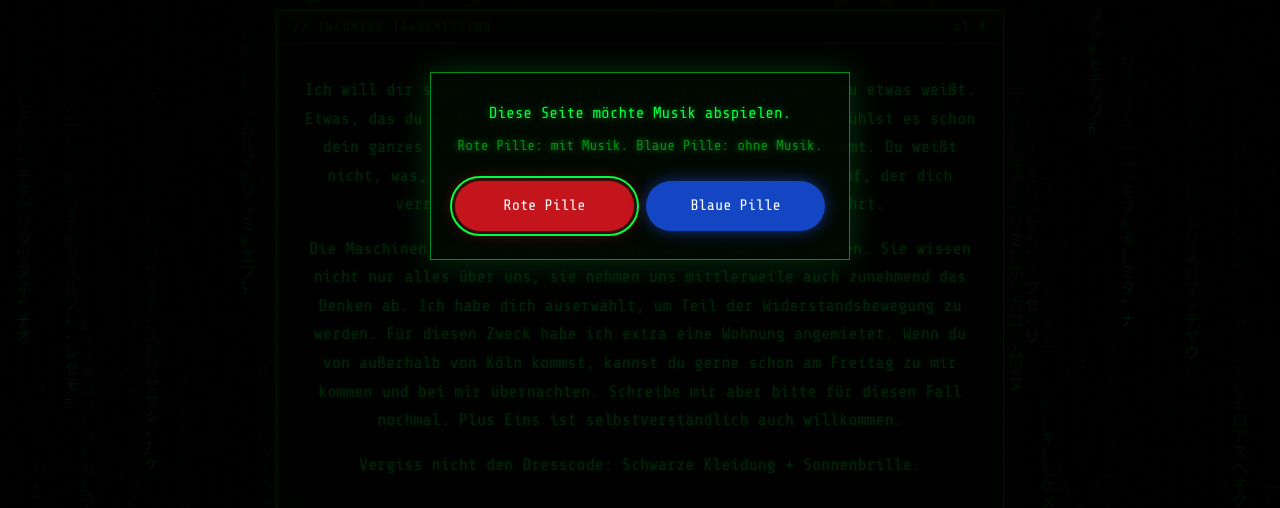
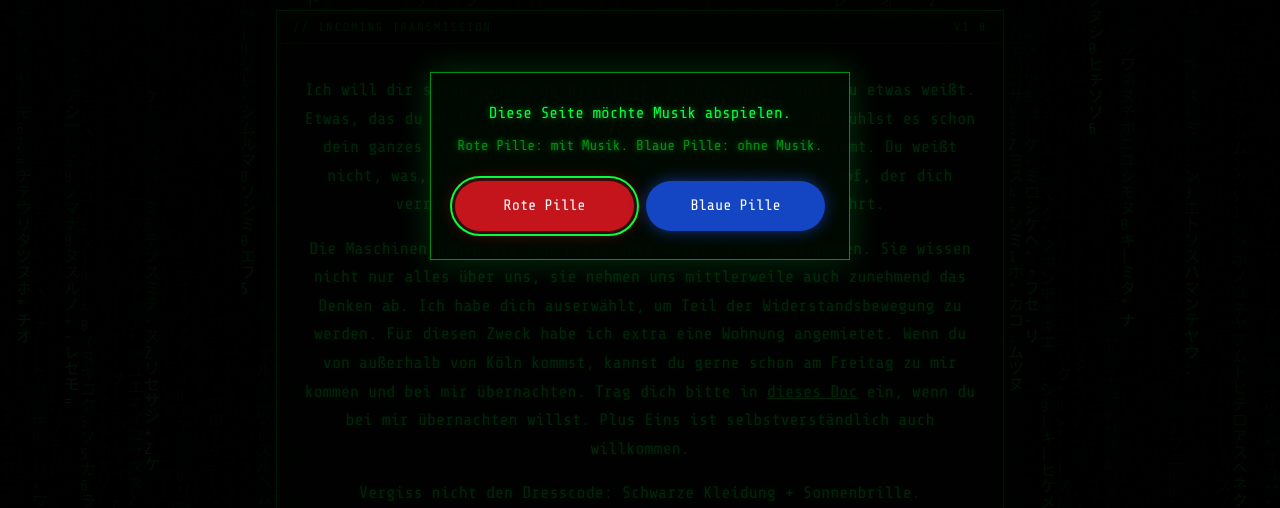
Before and after one commit to markoduda/markoduda.github.io, a plain HTML site: page This_is_the_World_that_you_know.html in a window 1280 px wide. Shown: the part 234-742 px from the top of the page. Drawn offline with nearby package versions, Linux system fonts and the light colour scheme.

Commit message:
Übernachtungs-Hinweis durch Link auf Eintragungs-Doc ersetzt
Co-Authored-By: Claude Opus 5.5 <noreply@anthropic.com>

```diff
--- a/This_is_the_World_that_you_know.html
+++ b/This_is_the_World_that_you_know.html
@@ -356,7 +356,7 @@
             </div>
             <div class="terminal-body">
                 <p>Ich will dir sagen, warum du hier bist. Du bist hier, weil du etwas weißt. Etwas, das du nicht erklären kannst. Aber du fühlst es. Du fühlst es schon dein ganzes Leben lang, dass mit der Welt etwas nicht stimmt. Du weißt nicht, was, aber es ist da. Wie ein Splitter in deinem Kopf, der dich verrückt macht. Dieses Gefühl hat dich zu mir geführt.</p>
-                <p>Die Maschinen haben die Kontrolle über unser Leben übernommen. Sie wissen nicht nur alles über uns, sie nehmen uns mittlerweile auch zunehmend das Denken ab. Ich habe dich auserwählt, um Teil der Widerstandsbewegung zu werden. Für diesen Zweck habe ich extra eine Wohnung angemietet. Wenn du von außerhalb von Köln kommst, kannst du gerne schon am Freitag zu mir kommen und bei mir übernachten. Schreibe mir aber bitte für diesen Fall nochmal. Plus Eins ist selbstverständlich auch willkommen.</p>
+                <p>Die Maschinen haben die Kontrolle über unser Leben übernommen. Sie wissen nicht nur alles über uns, sie nehmen uns mittlerweile auch zunehmend das Denken ab. Ich habe dich auserwählt, um Teil der Widerstandsbewegung zu werden. Für diesen Zweck habe ich extra eine Wohnung angemietet. Wenn du von außerhalb von Köln kommst, kannst du gerne schon am Freitag zu mir kommen und bei mir übernachten. Trag dich bitte in <a href="https://drive.proton.me/urls/6R8SAT5GK0#Ano0QDa41dhu" target="_blank" rel="noopener" style="color: inherit; text-decoration: underline;">dieses Doc</a> ein, wenn du bei mir übernachten willst. Plus Eins ist selbstverständlich auch willkommen.</p>
                 <p>Vergiss nicht den Dresscode: Schwarze Kleidung + Sonnenbrille.</p>
 
                 <dl class="details">
```
